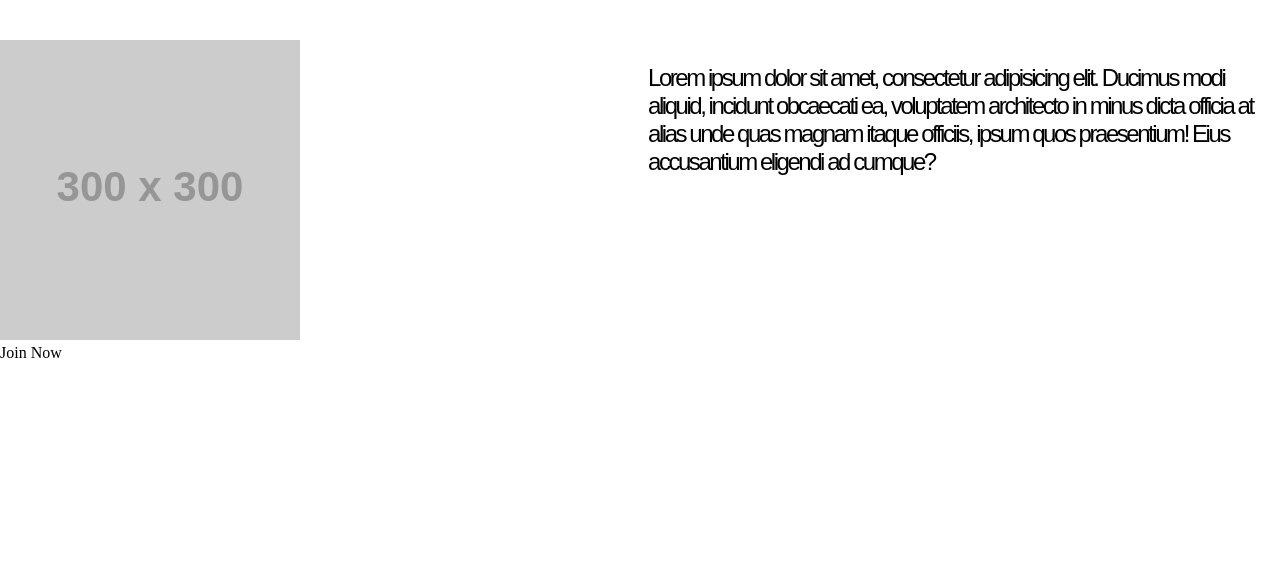
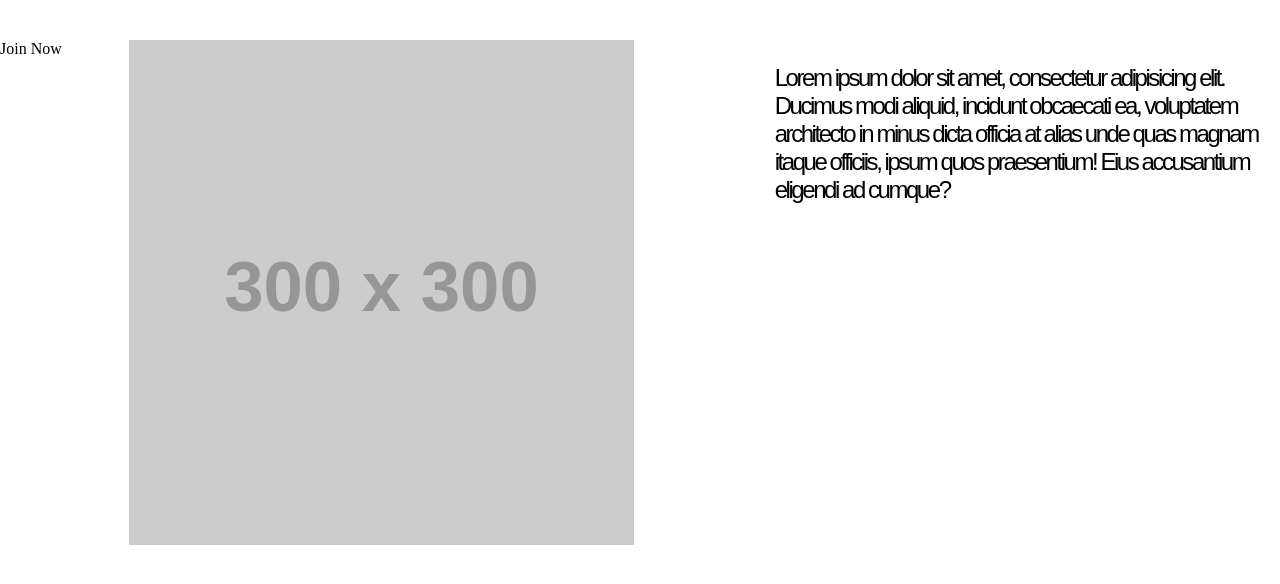
Before and after one commit to ENG317/studiesof, a plain HTML site: page overlap/index.html in a window 1280 px wide. Shown: the part 130-714 px from the top of the page. Drawn offline with Linux system fonts and the light colour scheme; placeholder pictures from the web are drawn by us; a web font is replaced by a local one.

Commit message:
update!
Fixed grid and moved so that images and text take up the space we want them to

```diff
--- a/overlap/index.html
+++ b/overlap/index.html
@@ -19,9 +19,9 @@
       <section id="content-one">
         <p>Lorem ipsum dolor sit amet, consectetur adipisicing elit. Ducimus modi aliquid, incidunt obcaecati ea, voluptatem architecto in minus dicta officia at alias unde quas magnam itaque officiis, ipsum quos praesentium! Eius accusantium eligendi ad cumque?</p>
       </section>
-    </div>
     <!-- Join Button !! Insert hotlink later. will be blank page.-->
     <aside id="join-button">Join Now</aside>
+    </div>
   </main>
 </body>
-</html>
+</html
--- a/overlap/style.css
+++ b/overlap/style.css
@@ -9,10 +9,24 @@ html,body {
 /* grid */
 .grid {
   display: grid;
-  grid-template-columns: repeat(auto-fit, minmax(200px, 1fr));
-  gap: 1rem;
+  grid-template-columns: repeat(10, 1fr);
+  grid-template-rows: repeat(10, 1fr);
+  gap: .7rem;
 }
 
+#image-one {
+  & img {
+    width: 100%;
+    height: auto;
+  }
+  grid-column: 2 / 6;
+  grid-row: 1 / 2;
+}
+
+#content-one {
+  grid-column: 7 / 11;
+  grid-row: 1 / 2;
+}
 /* TYPOGRAPHY */
 
 h1,h2,h3 { font-family: 'Bungee', cursive; }
```
